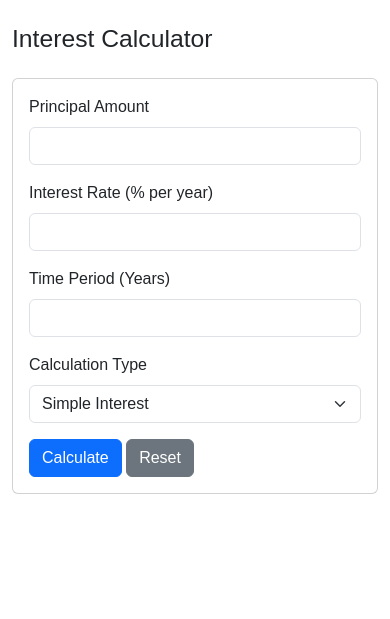
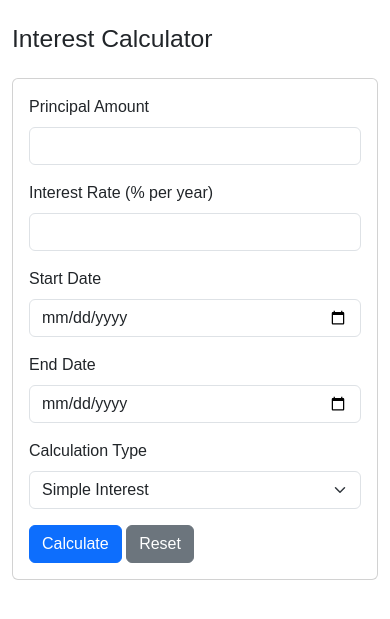
Before and after one commit to therajesh8769/MyCA, a Node server app: template views/calculator.ejs in a window 390 px wide. Shown: the part 56-675 px from the top of the page. Run offline with Node 20, Linux system fonts and the light colour scheme; the template is opened without the code that fills it, so the values that code supplies are empty; some libraries are stand-ins or nearby versions.

Commit message:
fix: update calculator with date range and encode upi link parameters
- Updated `views/calculator.ejs` to take start date and end date instead of numeric years for time period input, and calculates total time period and displays it.
- Updated `views/loans/index.ejs` to use `encodeURIComponent` for UPI IDs and Names in `upi://pay` hrefs, to ensure intent works on mobile and added `tn` parameters for contextual loan requests and repayments.

Co-authored-by: therajesh8769 <118832704+therajesh8769@users.noreply.github.com>

```diff
--- a/views/calculator.ejs
+++ b/views/calculator.ejs
@@ -26,8 +26,13 @@
                     </div>
 
                     <div class="mb-3">
-                        <label for="calcTime" class="form-label">Time Period (Years)</label>
-                        <input type="number" step="0.01" class="form-control" id="calcTime" required>
+                        <label for="startDate" class="form-label">Start Date</label>
+                        <input type="date" class="form-control" id="startDate" required>
+                    </div>
+
+                    <div class="mb-3">
+                        <label for="endDate" class="form-label">End Date</label>
+                        <input type="date" class="form-control" id="endDate" required>
                     </div>
 
                     <div class="mb-3">
@@ -44,6 +49,7 @@
 
                 <div id="calcResult" class="mt-4 alert alert-info" style="display: none;">
                     <h5>Results</h5>
+                    <p>Total Time Period: <span id="resTimePeriod">0</span></p>
                     <p>Total Interest: <span id="resInterest">0</span></p>
                     <p>Total Amount (Principal + Interest): <span id="resTotal">0</span></p>
                 </div>
@@ -55,13 +61,26 @@
         function calculateInterest() {
             const p = parseFloat(document.getElementById('calcAmount').value);
             const r = parseFloat(document.getElementById('calcRate').value);
-            const t = parseFloat(document.getElementById('calcTime').value);
+            const startDateStr = document.getElementById('startDate').value;
+            const endDateStr = document.getElementById('endDate').value;
             const type = document.getElementById('calcType').value;
 
-            if (isNaN(p) || isNaN(r) || isNaN(t)) {
-                alert("Please enter valid numbers");
+            if (isNaN(p) || isNaN(r) || !startDateStr || !endDateStr) {
+                alert("Please enter valid numbers and dates");
                 return;
             }
+
+            const startDate = new Date(startDateStr);
+            const endDate = new Date(endDateStr);
+
+            if (endDate < startDate) {
+                alert("End date cannot be before start date");
+                return;
+            }
+
+            const timeDiff = Math.abs(endDate.getTime() - startDate.getTime());
+            const daysDiff = Math.ceil(timeDiff / (1000 * 3600 * 24));
+            const t = daysDiff / 365;
 
             let interest = 0;
             let total = 0;
@@ -74,6 +93,7 @@
                 interest = total - p;
             }
 
+            document.getElementById('resTimePeriod').innerText = `${daysDiff} days (${t.toFixed(2)} years)`;
             document.getElementById('resInterest').innerText = interest.toFixed(2);
             document.getElementById('resTotal').innerText = total.toFixed(2);
             document.getElementById('calcResult').style.display = 'block';
```
Also changed, not shown: views/loans/index.ejs (+10 -6 lines).
